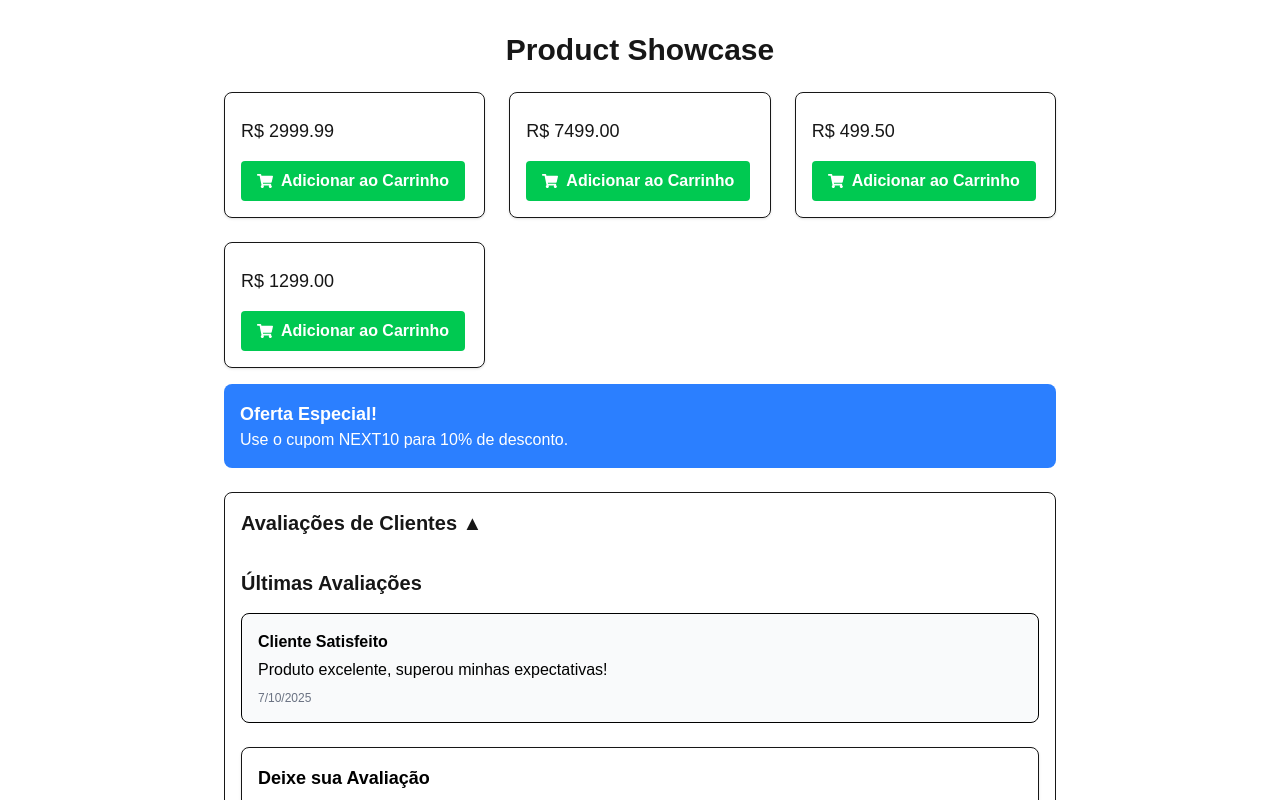
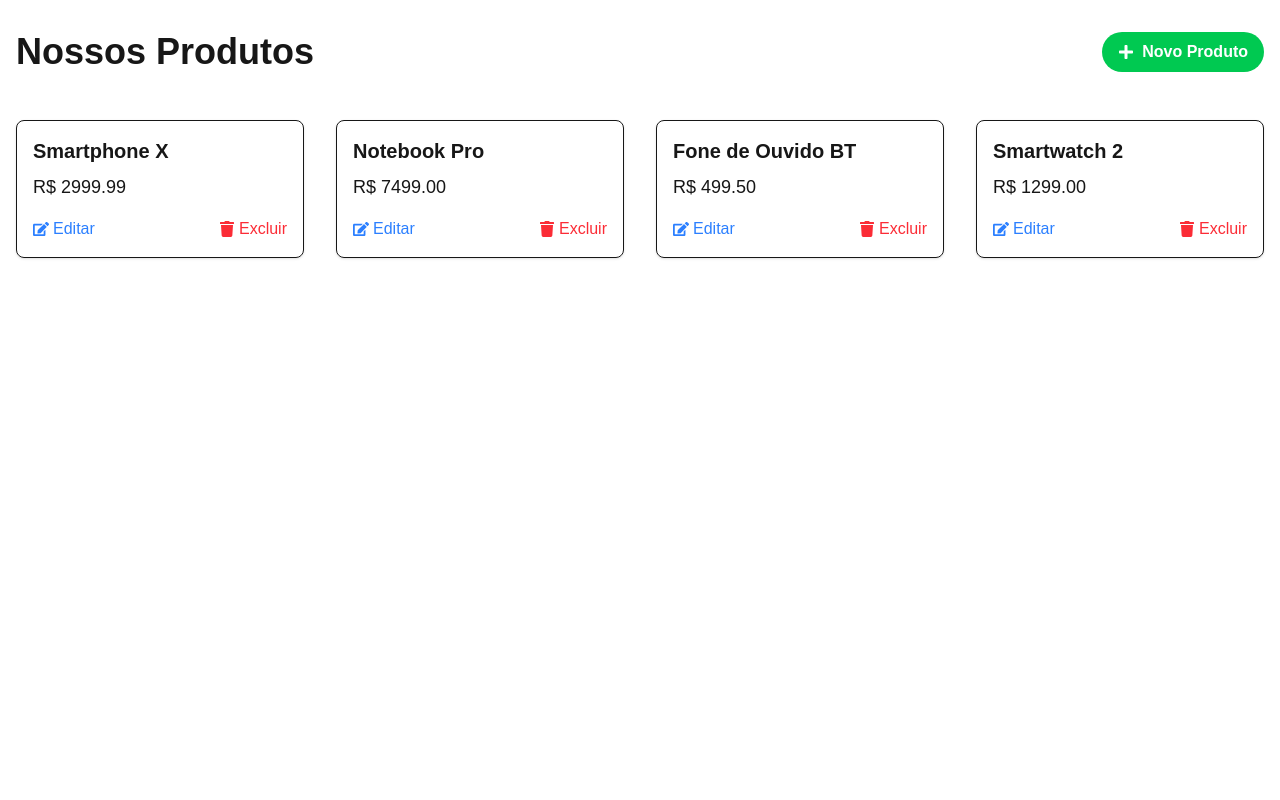
Before and after one commit to vinimarcili/fiap-on-nextjs-frontend-01, a Next.js app: page / in a window 1280 px wide. Shown: the top 800 px of the page. Built offline with nearby package versions, Linux system fonts and the light colour scheme; no server answers.

Commit message:
Refactor product data structure and update ProductCard and ProductForm components for improved functionality and consistency

```diff
--- a/src/app/(components)/ProductCard.tsx
+++ b/src/app/(components)/ProductCard.tsx
@@ -1,21 +1,23 @@
-import AddToCartButton from "./AddToCartButton";
-
-interface ProductCardProps {
-  product: {
-    id: number;
-    title: string;
-    price: number;
-  };
+import { Product } from '@/lib/data';
+import { FaEdit, FaTrash } from 'react-icons/fa';
+export interface ProductCardProps {
+  product: Product;
+  onEdit?: () => void;
+  onDelete?: () => void;
 }
 
-export function ProductCard({ product }: ProductCardProps) {
+export function ProductCard({ product, onEdit, onDelete }: ProductCardProps) {
   return (
     <div className="border p-4 rounded-lg shadow">
       <h3 className="text-xl font-bold">{product.title}</h3>
       <p className="text-lg mt-2">R$ {product.price.toFixed(2)}</p>
-      <div className="mt-4">
-        {/* O componente interativo é importado e usado aqui */}
-        <AddToCartButton productId={product.id} />
+      <div className="mt-4 flex gap-2 align-center justify-between">
+        <button onClick={onEdit} className="text-blue-500 hover:text-blue-700 flex items-center gap-1">
+          <FaEdit /> Editar
+        </button>
+        <button onClick={onDelete} className="text-red-500 hover:text-red-700 flex items-center gap-1">
+          <FaTrash /> Excluir
+        </button>
       </div>
     </div>
   );
--- /dev/null
+++ b/src/app/(components)/ProductForm.tsx
@@ -0,0 +1,64 @@
+'use client';
+
+import { useState, useEffect } from 'react';
+import { Product } from '@/lib/data';
+
+interface ProductFormProps {
+  product?: Product | null;
+  onSave: (product: Omit<Product, 'id'> | Product) => void;
+  onCancel: () => void;
+}
+
+export default function ProductForm({ product, onSave, onCancel }: ProductFormProps) {
+  const [title, setTitle] = useState('');
+  const [price, setPrice] = useState('');
+
+  useEffect(() => {
+    if (product) {
+      setTitle(product.title);
+      setPrice(String(product.price));
+    } else {
+      setTitle('');
+      setPrice('');
+    }
+  }, [product]);
+
+  const handleSubmit = (e: React.FormEvent) => {
+    e.preventDefault();
+    const productData = {
+      title,
+      price: parseFloat(price),
+    };
+    if (product && product.id) {
+      onSave({ id: product.id, ...productData });
+    } else {
+      onSave(productData);
+    }
+  };
+
+  return (
+    <div className="fixed inset-0 bg-black bg-opacity-50 flex justify-center items-center">
+      <div className="bg-white p-8 rounded-lg shadow-xl w-full max-w-md">
+        <h2 className="text-2xl font-bold mb-4 text-black">{product ? 'Editar Produto' : 'Novo Produto'}</h2>
+        <form onSubmit={handleSubmit}>
+          <div className="mb-4">
+            <label htmlFor="title" className="block text-gray-700 font-semibold mb-2">Título</label>
+            <input type="text" id="title" value={title} onChange={e => setTitle(e.target.value)} className="w-full p-2 border rounded" required />
+          </div>
+          <div className="mb-4">
+            <label htmlFor="price" className="block text-gray-700 font-semibold mb-2">Preço</label>
+            <input type="number" id="price" value={price} onChange={e => setPrice(e.target.value)} className="w-full p-2 border rounded" required step="0.01" />
+          </div>
+          <div className="flex justify-end gap-4">
+            <button type="button" onClick={onCancel} className="bg-gray-500 hover:bg-gray-600 text-white font-bold py-2 px-4 rounded transition-colors">
+              Cancelar
+            </button>
+            <button type="submit" className="bg-blue-500 hover:bg-blue-700 text-white font-bold py-2 px-4 rounded transition-colors">
+              Salvar
+            </button>
+          </div>
+        </form>
+      </div>
+    </div>
+  );
+}
--- a/src/app/api/products/route.ts
+++ b/src/app/api/products/route.ts
@@ -8,7 +8,7 @@ export async function GET(request: Request) {
 export async function POST(request: Request) {
   const newProductData = await request.json();
 
-  if (!newProductData.name || !newProductData.price || !newProductData.imageUrl) {
+  if (!newProductData.title || !newProductData.price) {
     return NextResponse.json({ error: 'Dados incompletos' }, { status: 400 });
   }
 
--- a/src/app/page.tsx
+++ b/src/app/page.tsx
@@ -1,29 +1,126 @@
-import { Suspense } from "react";
-import { PromoBanner } from "./(components)/PromoBanner";
-import { ProductReviews } from "./(components)/ProductReviews";
-import { ProductsList } from "./(components)/ProductList";
-import CollapsibleSection from "./(components)/CollapsibleSection";
-import { ReviewForm } from "./(components)/ReviewForm";
+'use client';
+/* eslint-disable @typescript-eslint/no-explicit-any */
+import { useState, useEffect } from 'react';
+import { Product } from '@/lib/data';
+import { FaPlus } from 'react-icons/fa';
+import { ProductCard } from './(components)/ProductCard';
+import ProductForm from './(components)/ProductForm';
 
-export default function Home() {
+export default function ProdutosPage() {
+  const [products, setProducts] = useState<Product[]>([]);
+  const [isLoading, setIsLoading] = useState(true);
+  const [error, setError] = useState<string | null>(null);
+  const [isFormVisible, setIsFormVisible] = useState(false);
+  const [editingProduct, setEditingProduct] = useState<Product | null>(null);
+
+  // Função para buscar os produtos
+  const fetchProducts = async () => {
+    try {
+      setIsLoading(true);
+      const res = await fetch('/api/products'); // URL relativa funciona em Client Components
+      if (!res.ok) throw new Error('Falha ao carregar produtos.');
+      const data = await res.json();
+      setProducts(data);
+    } catch (err: any) {
+      setError(err.message);
+    } finally {
+      setIsLoading(false);
+    }
+  };
+
+  // Buscar produtos na montagem do componente
+  useEffect(() => {
+    fetchProducts();
+  }, []);
+
+  // Funções de manipulação (Create, Update, Delete)
+  const handleSaveProduct = async (productData: Omit<Product, 'id'> | Product) => {
+    const isUpdating = 'id' in productData;
+    const url = isUpdating ? `/api/products/${productData.id}` : '/api/products';
+    const method = isUpdating ? 'PUT' : 'POST';
+
+    try {
+      const res = await fetch(url, {
+        method,
+        headers: { 'Content-Type': 'application/json' },
+        body: JSON.stringify(productData),
+      });
+      if (!res.ok) throw new Error(isUpdating ? 'Falha ao atualizar produto.' : 'Falha ao criar produto.');
+
+      // Otimista: Atualiza a UI antes de refazer o fetch
+      // ou simplesmente refaz o fetch para garantir consistência
+      await fetchProducts();
+
+    } catch (err: any) {
+      setError(err.message);
+    }
+    setIsFormVisible(false);
+    setEditingProduct(null);
+  };
+
+  const handleDeleteProduct = async (id: number) => {
+    if (!window.confirm('Tem certeza que deseja excluir este produto?')) return;
+
+    try {
+      const res = await fetch(`/api/products/${id}`, { method: 'DELETE' });
+      if (!res.ok) throw new Error('Falha ao excluir produto.');
+
+      // Atualiza a UI removendo o produto
+      setProducts(products.filter(p => p.id !== id));
+
+    } catch (err: any) {
+      setError(err.message);
+    }
+  };
+
+  const handleEditProduct = (product: Product) => {
+    setEditingProduct(product);
+    setIsFormVisible(true);
+  };
+
+  const handleAddNew = () => {
+    setEditingProduct(null);
+    setIsFormVisible(true);
+  };
+
+  // Renderização condicional
+  if (isLoading) return <p className="text-center mt-8">Carregando produtos...</p>;
+  if (error) return <p className="text-center mt-8 text-red-500">Erro: {error}</p>;
+
   return (
-    <div className="p-8 max-w-4xl mx-auto">
-      <h1 className="text-3xl font-bold mb-6 text-center">Product Showcase</h1>
+    <main className="container mx-auto px-4 py-8">
+      <div className="flex justify-between items-center mb-12">
+        <h1 className="text-4xl font-bold">Nossos Produtos</h1>
+        <button
+          onClick={handleAddNew}
+          className="bg-green-500 hover:bg-green-700 text-white font-bold py-2 px-4 rounded-full flex items-center gap-2 transition-colors"
+        >
+          <FaPlus />
+          <span>Novo Produto</span>
+        </button>
+      </div>
 
-      <Suspense fallback={<div className="text-center p-4">Carregando produtos...</div>}>
-        <ProductsList />
-      </Suspense>
+      <div className="grid grid-cols-1 sm:grid-cols-2 md:grid-cols-3 lg:grid-cols-4 gap-8">
+        {products.map((product) => (
+          <ProductCard
+            key={product.id}
+            product={product}
+            onEdit={() => handleEditProduct(product)}
+            onDelete={() => handleDeleteProduct(product.id)}
+          />
+        ))}
+      </div>
 
-      <Suspense fallback={<div className="bg-gray-200 p-4 rounded-lg mt-4 text-black"><p>Carregando ofertas...</p></div>}>
-        <PromoBanner />
-      </Suspense>
-
-      <CollapsibleSection title="Avaliações de Clientes">
-        <Suspense fallback={<p className="mt-8 text-center text-black">Carregando avaliações...</p>}>
-          <ProductReviews />
-        </Suspense>
-        <ReviewForm />
-      </CollapsibleSection>
-    </div>
+      {isFormVisible && (
+        <ProductForm
+          product={editingProduct}
+          onSave={handleSaveProduct}
+          onCancel={() => {
+            setIsFormVisible(false);
+            setEditingProduct(null);
+          }}
+        />
+      )}
+    </main>
   );
 }
--- a/src/lib/data.ts
+++ b/src/lib/data.ts
@@ -1,14 +1,13 @@
 export interface Product {
   id: number;
-  name: string;
+  title: string;
   price: number;
-  imageUrl: string;
 }
 
 // Simulando um banco de dados em memória
 export let products: Product[] = [
-  { id: 1, name: 'Smartphone X', price: 2999.99, imageUrl: '/images/smartphone.jpg' },
-  { id: 2, name: 'Notebook Pro', price: 7499.00, imageUrl: '/images/notebook.jpg' },
-  { id: 3, name: 'Fone de Ouvido BT', price: 499.50, imageUrl: '/images/headphone.jpg' },
-  { id: 4, name: 'Smartwatch 2', price: 1299.00, imageUrl: '/images/smartwatch.jpg' },
+  { id: 1, title: 'Smartphone X', price: 2999.99 },
+  { id: 2, title: 'Notebook Pro', price: 7499.00 },
+  { id: 3, title: 'Fone de Ouvido BT', price: 499.50 },
+  { id: 4, title: 'Smartwatch 2', price: 1299.00 },
 ];
```
